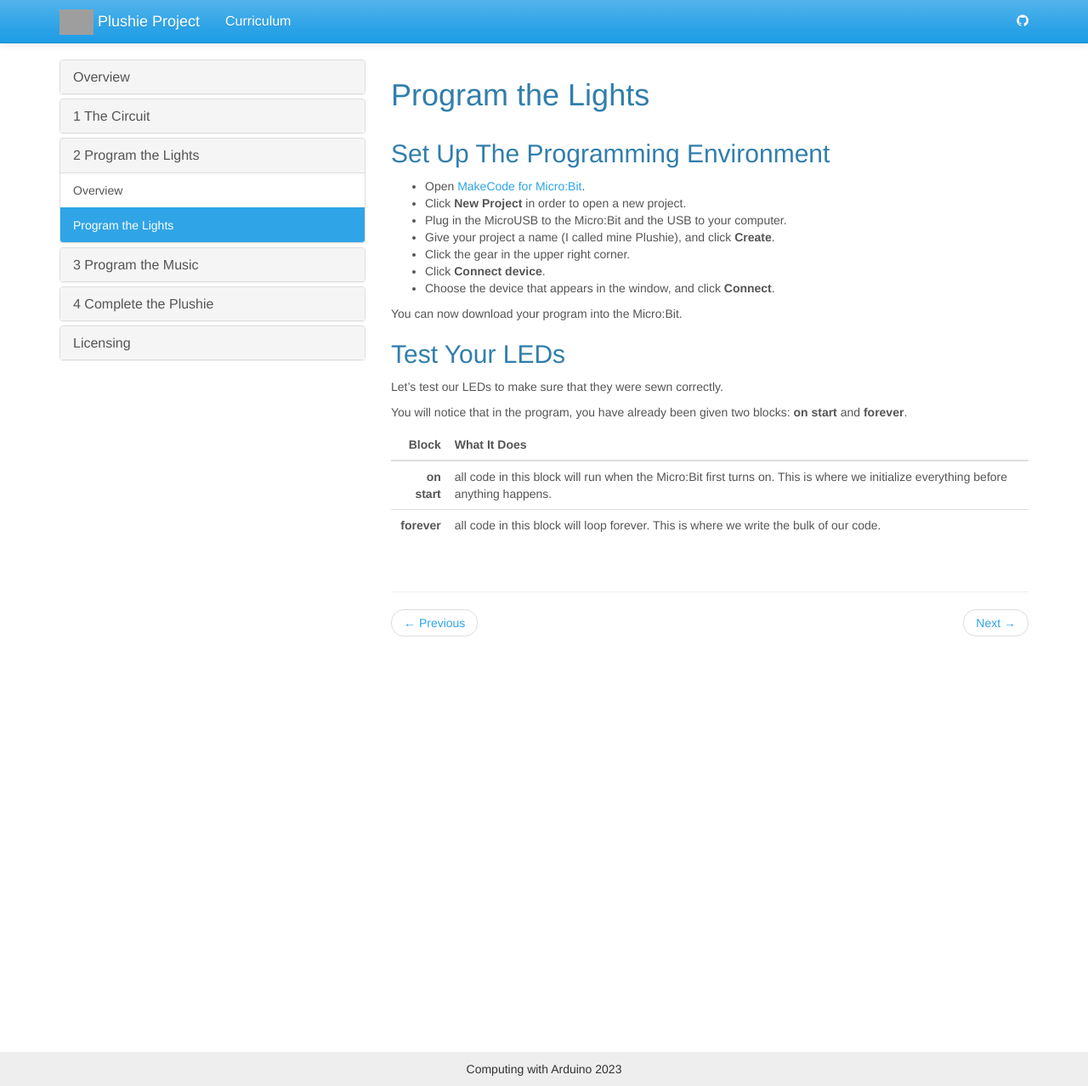
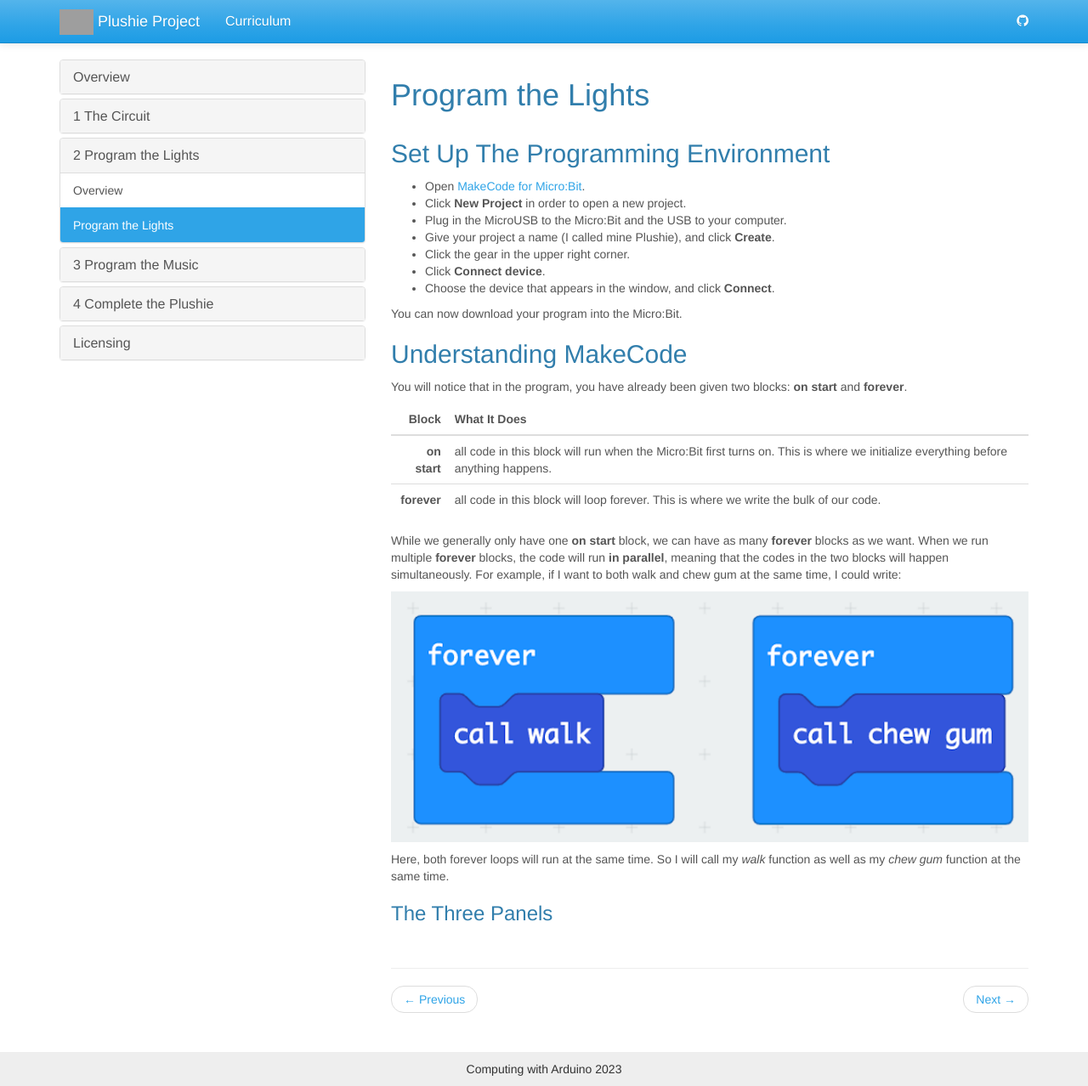
Before and after one commit to jake-chipps/plushie, a Jekyll site: the page built from _docs/lessons/2-1.md, in a window 1280 px wide and 1278 px high. Shown: the whole window at 85% size. Built offline with Jekyll 4.4.1, drawn with Linux system fonts in a browser that asks for light colours; grey boxes are pictures that could not be loaded.

Commit message:
Add content

```diff
--- a/_docs/lessons/2-1.md
+++ b/_docs/lessons/2-1.md
@@ -13,12 +13,18 @@ permalink: /docs/2-1/
 
 You can now download your program into the Micro:Bit.
 
-## Test Your LEDs
-Let's test our LEDs to make sure that they were sewn correctly.
-
+## Understanding MakeCode
 You will notice that in the program, you have already been given two blocks: **on start** and **forever**.
 
  Block | What It Does
  ---: | --
 **on start** | all code in this block will run when the Micro:Bit first turns on. This is where we initialize everything before anything happens.
 **forever** | all code in this block will loop forever. This is where we write the bulk of our code.
+
+While we generally only have one **on start** block, we can have as many **forever** blocks as we want. When we run multiple **forever** blocks, the code will run **in parallel**, meaning that the codes in the two blocks will happen simultaneously. For example, if I want to both walk and chew gum at the same time, I could write:
+
+![example of parallel programming](../images/parallel.png)
+
+Here, both forever loops will run at the same time. So I will call my *walk* function as well as my *chew gum* function at the same time.
+
+### The Three Panels
```
Also changed, not shown: _docs/images/parallel.png (added).
